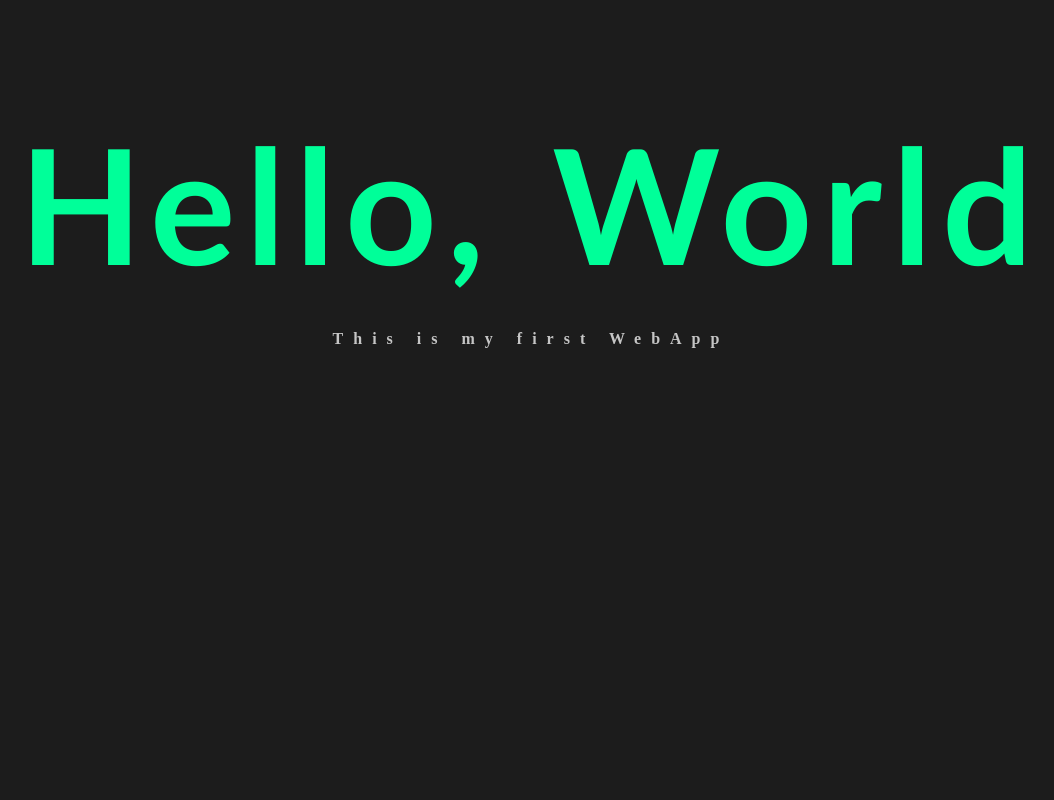
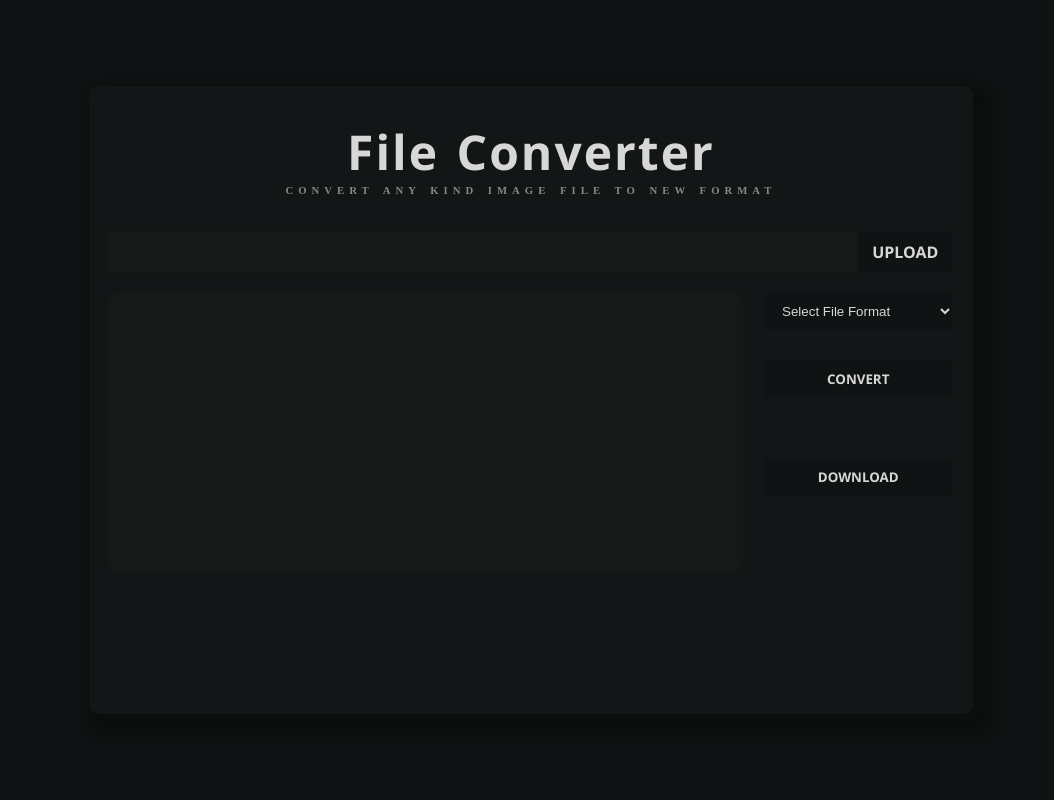
Before and after one commit to gajenlee/Image-Converter-Flask, a Flask app: page / in a window 1280 px wide. Shown: the whole page, without its empty margins (109-1163 px from the left). Run offline with Flask 3, Linux system fonts and the light colour scheme.

Commit message:
FRONT-END
	- Add styles and html content for the webapp

```diff
--- a/main.py
+++ b/main.py
@@ -10,4 +10,8 @@ def hello_world(name):
 @app.route('/home')
 @app.route('/')
 def main():
-    return render_template('home.html', homeText = "Hello, World")
+    app.logger.info("Loading home page... ")
+    return render_template('index.html', homeText = "Hello, World")
+
+if __name__ == "__main__":
+    app.run(debug=True)
--- a/static/styles/home.css
+++ b/static/styles/home.css
@@ -1,24 +1,113 @@
 body {
+    background-color:  #0f1212;
     display: flex;
-    margin: 0;
-    flex-direction: column;
-    background-color: rgb(28, 28, 28);
     justify-content: center;
     align-items: center;
-    align-content: center;
 }
 
-body h1 {
-    margin-bottom: 10px;
-    color: rgb(0, 255, 153);
-    font-size: 10rem;
-    letter-spacing: 10px;
-    word-spacing: 10px;
-    font-family: 'Gill Sans', 'Gill Sans MT', Calibri, 'Trebuchet MS', sans-serif;
+.container {
+    background-color:  #131616;
+    height: 80%;
+    width: 70%;
+    border-radius: 10px;
+    box-shadow: 10px 10px 10px 10px  #090b0b85;
 }
 
-body h4 {
-    color: rgb(197, 197, 197);
-    letter-spacing: 10px;
-    font-family: 'Times New Roman', Times, serif;
+.title-text {
+    display: flex;
+    flex-direction: column;
+    justify-content: center;
+    align-items: center;
 }
+.title-text h1 {
+    margin-bottom: 0px;
+    color: rgb(215, 215, 215);
+    text-transform: capitalize;
+    font-family: 'Segoe UI', Tahoma, Geneva, Verdana, sans-serif;
+    font-weight: bold;
+    letter-spacing: 2px;
+    word-spacing: 3px;
+    font-size: 3rem;
+}
+.title-text h6 {
+    margin-top: 0px;
+    color: rgb(135, 135, 135);
+    text-transform: uppercase;
+    letter-spacing: 5px;
+    word-spacing: 2px;
+}
+
+.action-items {
+    display: flex;
+    justify-content: space-evenly;
+    margin-top: 20px;
+}
+
+.form-items {
+    margin: 10px 20px;
+}
+
+#file-btn {
+    background-color: #151A19;
+    height: 30px;
+}
+
+input[type="file"] {
+    display: none;
+}
+
+.btn {
+    display: inline-block;
+    padding: 10px 15px;
+    cursor: pointer;
+    background-color: #101313;
+    border: 0 solid;
+    color: rgb(215, 215, 215);
+    text-transform: uppercase;
+    font-weight: bold;
+    font-family: 'Segoe UI', Tahoma, Geneva, Verdana, sans-serif;
+    border-radius: 5px;
+}
+
+.choose-files {
+    display: flex;
+    flex-direction: row-reverse;
+    justify-content: space-around;
+}
+
+.file-name {
+    padding: 10px 15px;
+    width: 100%;
+    background-color: #151A19;
+    border: 0 solid;
+    outline: none;
+    cursor:auto;
+}
+
+.display-image {
+    background-color: #151A19;
+    width: 100%;
+    min-height: 35vh;
+    border-radius: 10px;
+}
+.converter-items {
+    width: 30%;
+    min-height: 35vh;
+    border-radius: 10px;
+    margin-left: 20px;
+}
+
+.btn.convert , .btn.download {
+    margin: 30px 0;
+    width: 100%;
+}
+
+.file-format {
+    background-color: #101313;
+    color: rgb(215, 215, 215);
+    padding: 10px 15px;
+    border: 0 solid;
+    width: 100%;
+    outline: none;
+    border-radius: 5px;
+}
--- a/templates/home.html
+++ /dev/null
@@ -1,14 +0,0 @@
-<html lang="en">
-<head>
-    <meta charset="UTF-8">
-    <meta name="viewport" content="width=device-width, initial-scale=1.0">
-    <title>WebApp</title>
-    <link rel="stylesheet" href="../../static/styles/home.css">
-</head>
-<body>
-    <h1>
-        {{ homeText }}
-    </h1>
-    <h4>This is my first WebApp</h4>
-</body>
-</html>
--- /dev/null
+++ b/templates/index.html
@@ -0,0 +1,51 @@
+<html lang="en">
+
+<head>
+    <meta charset="UTF-8">
+    <meta name="viewport" content="width=device-width, initial-scale=1.0">
+    <title>File Converter</title>
+    <link rel="stylesheet" href="../../static/styles/home.css">
+</head>
+
+<body>
+    <div class="container">
+        <div class="title-text">
+            <h1 class="title">file converter</h1>
+            <h6 class="mutted">Convert any kind image file to new format</h6>
+        </div>
+        <form action="" class="form-items">
+            <div class="choose-files">
+                <div class="input-file-btn">
+                    <label for="file-upload" class="btn">
+                        Upload
+                    </label>
+                    <input id="file-upload" type="file" />
+                </div>
+                <input type="text" class="file-name" readonly>
+            </div>
+            <div class="action-items">
+                <div class="display-image"></div>
+                <div class="converter-items">
+                    <div class="file-format-types">
+                        <select name="file-format" id="file-format" class="file-format">
+                            <option value="">Select File Format</option>
+                            <option value="jpg">JPG</option>
+                            <option value="png">PNG</option>
+                            <option value="jpeg">JPEG</option>
+                            <option value="ico">ICO</option>
+                            <option value="webp">WEBP</option>
+                        </select>
+                    </div>
+                    <div class="convert-btn">
+                        <button type="submit" role="button" class="btn convert">convert</button>
+                    </div>
+                    <div class="download-btn">
+                        <button role="button" class="btn download">Download</button>
+                    </div>
+                </div>
+            </div>
+        </form>
+    </div>
+</body>
+
+</html>
```
